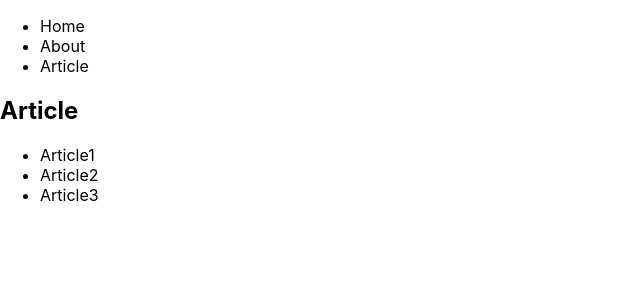
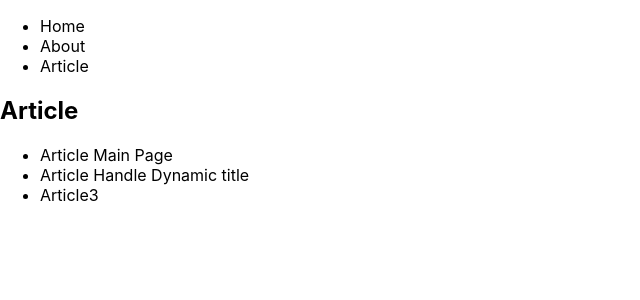
Before and after one commit to mrbadri/nexJs, a Next.js app: page / in a window 1280 px wide. Shown: the top 300 px of the page, without its empty margins (0-640 px from the left). Built offline with nearby package versions, Linux system fonts and the light colour scheme.

Commit message:
handle dynamic route for article pages

```diff
--- a/pages/article/index.js
+++ b/pages/articles/index.js
@@ -3,12 +3,14 @@ import { useRouter } from "next/router";
 
 const Article = () => {
   const {
-    query: { title, id },
+    query: { title = "-", id = "-" },
   } = useRouter();
 
   return (
     <Fragment>
-      <h1>Article {title}</h1>
+      <h1>
+        Article:<label>{title}</label>
+      </h1>
 
       <h2>
         ID:<label>{id}</label>
--- a/pages/index.js
+++ b/pages/index.js
@@ -15,7 +15,7 @@ const Home = () => {
           </Link>
         </li>
         <li>
-          <Link href="/article">
+          <Link href="/articles">
             <a>Article</a>
           </Link>
         </li>
@@ -24,17 +24,17 @@ const Home = () => {
       <h2>Article</h2>
       <ul>
         <li>
-          <Link href="/article?title=1&id=1">
-            <a>Article1</a>
+          <Link href="/articles?title=1&id=1">
+            <a>Article Main Page</a>
           </Link>
         </li>
         <li>
-          <Link href="/article?title=2&id=2">
-            <a>Article2</a>
+          <Link href="/articles/[title]" as="/articles/article-1">
+            <a>Article Handle Dynamic title</a>
           </Link>
         </li>
         <li>
-          <Link href="/article?title=3&id=3">
+          <Link href="/articles/[title]/[id]" as="/articles/article-1/3">
             <a>Article3</a>
           </Link>
         </li>
```
Also changed, not shown: pages/articles/[title].js (added, +18 -0 lines), pages/articles/[title]/[id].js (added, +21 -0 lines).
